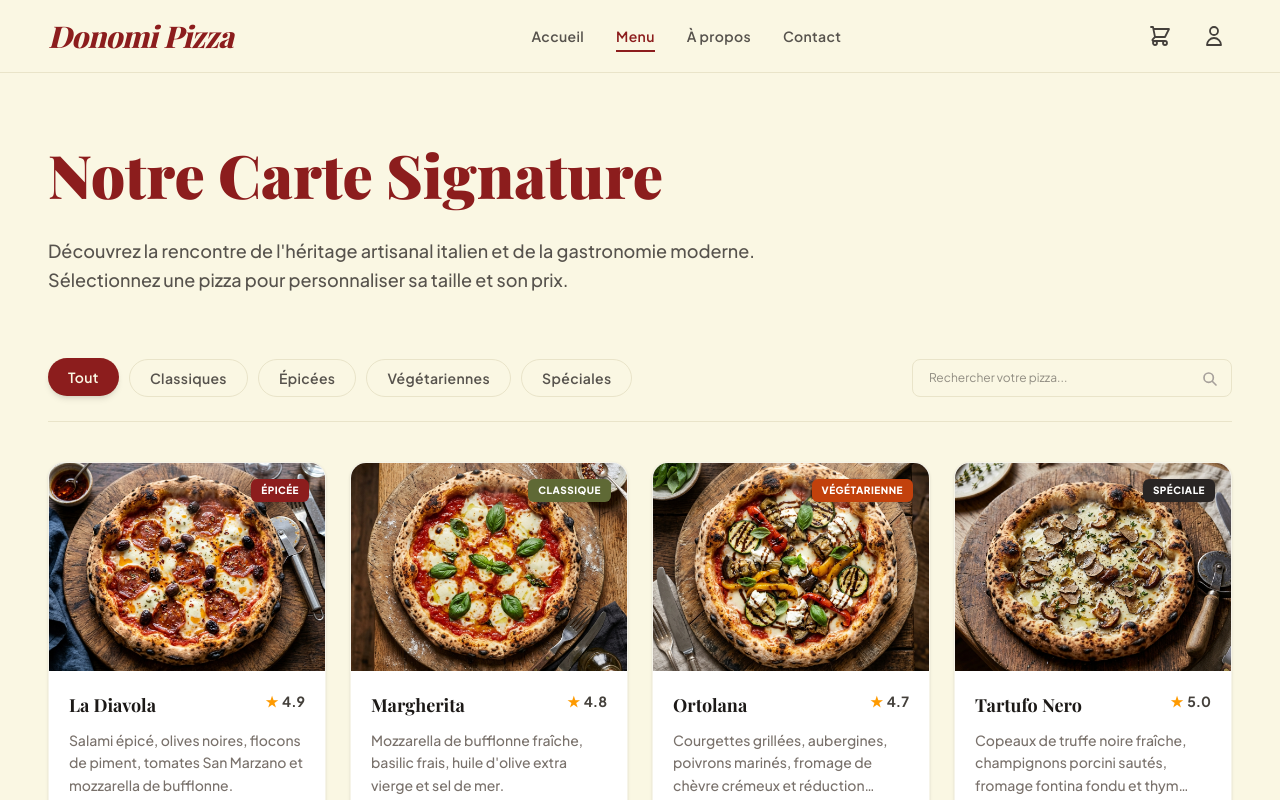
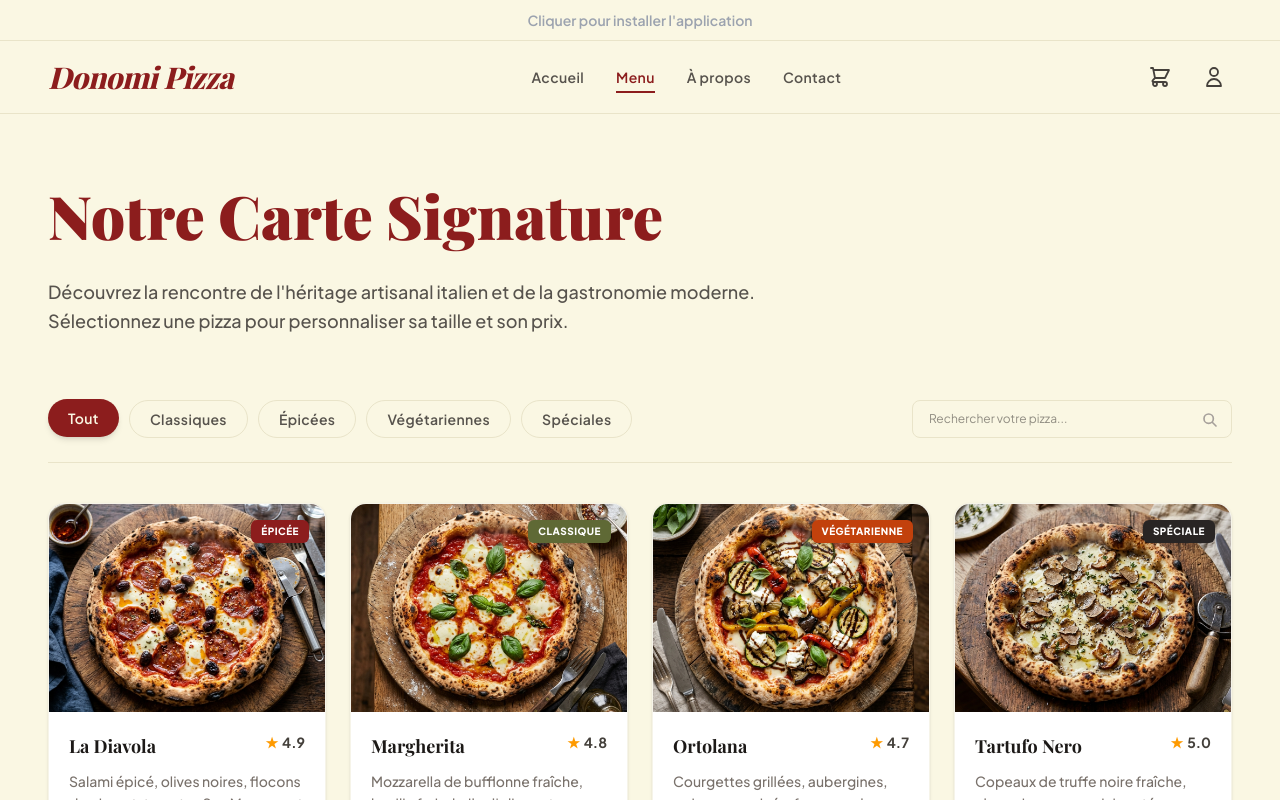
Before and after one commit to charafaberkane/Donomis-pizza, a Next.js app in the folder restaurant-app/: page /menu in a window 1280 px wide. Shown: the top 800 px of the page. Built offline with nearby package versions, Linux system fonts and the light colour scheme; a web font is replaced by a local one.

Commit message:
ajouter lien d'installation  au header

```diff
--- a/restaurant-app/package.json
+++ b/restaurant-app/package.json
@@ -9,7 +9,7 @@
     "lint": "eslint"
   },
   "dependencies": {
-    "next": "^13.4.10",
+    "next": "^16.2.11",
     "react": "^18.2.0",
     "react-dom": "^18.2.0"
   },
--- a/restaurant-app/src/app/layout.tsx
+++ b/restaurant-app/src/app/layout.tsx
@@ -1,6 +1,10 @@
 import type { Metadata } from "next";
 import { Playfair_Display, Plus_Jakarta_Sans } from "next/font/google";
 import "../assets/css/globals.css";
+import { InstalledDateProvider } from "@/providers/InstalledDateProvider";
+
+
+
 
 const playfair = Playfair_Display({
   variable: "--font-playfair",
@@ -32,7 +36,9 @@ export default function MiseEnPagePrincipale({
       className={`${playfair.variable} ${plusJakarta.variable} h-full antialiased`}
     >
       <body className="min-h-full flex flex-col">
-        <ClientShell>{children}</ClientShell>
+        <InstalledDateProvider>
+          <ClientShell>{children}</ClientShell>
+        </InstalledDateProvider>
       </body>
     </html>
   );
--- a/restaurant-app/src/components/ClientShell.tsx
+++ b/restaurant-app/src/components/ClientShell.tsx
@@ -51,7 +51,6 @@ function ClientShellInner({ children }: { children: React.ReactNode }) {
       {/* En-tête */}
       <Header
         pageActive={pageActive}
-        onChangerPage={() => {}} // Legacy prop (Header will use standard Links)
         onOuvrirPanier={ouvrirPanier}
         nombreArticles={nombreTotalArticles}
       />
--- /dev/null
+++ b/restaurant-app/src/components/InstallPrompt.tsx
@@ -0,0 +1,77 @@
+"use client"; // Nécessaire : écoute d'événements navigateur + localStorage
+
+import { useEffect, useState } from "react";
+import { useInstalledDate } from "@/providers/InstalledDateProvider";
+
+// Type de l'événement beforeinstallprompt (non standard dans les libs DOM)
+interface BeforeInstallPromptEvent extends Event {
+    prompt: () => Promise<void>; // Affiche la boîte d'installation native
+    userChoice: Promise<{ outcome: "accepted" | "dismissed" }>; // Choix de l'utilisateur
+}
+
+export default function InstallPrompt() {
+    // L'événement capturé pour déclencher l'installation plus tard
+    const [installPrompt, setInstallPrompt] =
+        useState<BeforeInstallPromptEvent | null>(null);
+    // Date de dernière fermeture de la bannière (epoch en secondes)
+    const [installDate, setInstallDate] = useInstalledDate();
+    // Horodatage courant au montage (évite de recalculer Date.now() à chaque rendu)
+    const [currentDate, setCurrentDate] = useState(() =>
+        Math.floor(Date.now() / 1000)
+    );
+
+    useEffect(() => {
+        // Intercepte l'événement PWA avant que le navigateur n'affiche son propre prompt
+        const getInstallPrompt = (event: Event) => {
+            event.preventDefault(); // Empêche le mini-infobar par défaut (Chrome)
+            setInstallPrompt(event as BeforeInstallPromptEvent);
+        };
+
+        window.addEventListener("beforeinstallprompt", getInstallPrompt);
+
+        // Nettoyage : retire l'écouteur au démontage
+        return () => {
+            window.removeEventListener("beforeinstallprompt", getInstallPrompt);
+        };
+    }, []);
+
+    // Fermeture manuelle : masque la bannière et mémorise la date (délai 24 h)
+    const handleClose = () => {
+        setInstallPrompt(null);
+        setInstallDate(currentDate);
+    };
+
+    // Lance le dialogue d'installation du navigateur
+    const handleInstall = async () => {
+        if (!installPrompt) return;
+        installPrompt.prompt();
+        const { outcome } = await installPrompt.userChoice;
+
+        // Si accepté, on retire la bannière immédiatement
+        if (outcome === "accepted") {
+            setInstallPrompt(null);
+        }
+    };
+
+    const installationDisponible = Boolean(installPrompt);
+
+    return (
+        <button
+            type="button"
+            onClick={handleInstall}
+            disabled={!installationDisponible}
+            className={`text-sm font-semibold transition ${
+                installationDisponible
+                    ? "text-[#8C1D1D] underline decoration-[#8C1D1D] underline-offset-2 hover:text-[#701616]"
+                    : "text-[#9CA3AF] cursor-not-allowed"
+            }`}
+            title={
+                installationDisponible
+                    ? "Cliquer pour installer l'application"
+                    : "Installation disponible sur les navigateurs compatibles"
+            }
+        >
+            Cliquer pour installer l'application
+        </button>
+    );
+}
--- a/restaurant-app/src/components/header/Header.tsx
+++ b/restaurant-app/src/components/header/Header.tsx
@@ -1,9 +1,10 @@
 import Link from "next/link";
 import { NomPage } from "../../types";
+import InstallPrompt from "@/components/InstallPrompt";
+
 
 interface HeaderProps {
   pageActive: NomPage;
-  onChangerPage: (page: NomPage) => void;
   onOuvrirPanier: () => void;
   nombreArticles: number;
 }
@@ -14,9 +15,13 @@ export default function Header({
   nombreArticles,
 }: HeaderProps) {
   return (
-    <header className="sticky top-0 z-40 bg-[#FAF7E3]/95 backdrop-blur-md border-b border-[#E9E4C9] py-4 px-6 md:px-12 flex items-center justify-between">
-      {/* Logo */}
-      <div className="flex items-center gap-2">
+    <>
+      <div className="sticky top-0 z-50 bg-[#FAF7E3]/95 border-b border-[#E9E4C9] py-2 px-6 md:px-12 text-center">
+        <InstallPrompt />
+      </div>
+      <header className="sticky top-[2.5rem] z-40 bg-[#FAF7E3]/95 backdrop-blur-md border-b border-[#E9E4C9] py-4 px-6 md:px-12 flex items-center justify-between">
+        {/* Logo */}
+        <div className="flex items-center gap-2">
         <Link
           href="/"
           className="font-serif italic text-2xl md:text-3xl font-extrabold text-[#8C1D1D] tracking-tight cursor-pointer bg-transparent border-none no-underline"
@@ -115,5 +120,6 @@ export default function Header({
         </button>
       </div>
     </header>
+    </>
   );
 }
--- /dev/null
+++ b/restaurant-app/src/providers/InstalledDateProvider.tsx
@@ -0,0 +1,63 @@
+"use client"; // Composant client : nécessaire pour utiliser localStorage et le state
+
+import { createContext, useContext, useState } from "react";
+
+// Le contexte stocke un tuple : [dateEpoch, fonctionDeMiseÀJour]
+type InstalledDateContextValue = [number, (date: number) => void];
+
+// null tant que le Provider n'enveloppe pas le composant
+const InstalledDateContext = createContext<InstalledDateContextValue | null>(
+    null
+);
+
+const STORAGE_KEY = "installedDate"; // Clé unique dans localStorage
+
+export function InstalledDateProvider({
+    children,
+}: {
+    children: React.ReactNode;
+}) {
+    // Initialisation paresseuse : on lit localStorage une seule fois au montage
+    const [installedDate, setInstalledDate] = useState(() => {
+        // Pendant le rendu serveur (SSR), window n'existe pas
+        if (typeof window === "undefined") {
+            return 0;
+        }
+
+        const saved = localStorage.getItem(STORAGE_KEY);
+        // Convertit la chaîne sauvegardée en nombre (epoch en secondes)
+        return saved ? Number(saved) : 0;
+    });
+
+    return (
+        // Partage la date et le setter avec tous les enfants
+<InstalledDateContext.Provider
+            value={[installedDate, setInstalledDate]}
+>
+            {children}
+</InstalledDateContext.Provider>
+    );
+}
+
+// Hook personnalisé : point d'accès unique pour lire / écrire la date
+export function useInstalledDate() {
+    const context = useContext(InstalledDateContext);
+
+    // Sécurité : le hook doit être appelé sous le Provider
+    if (!context) {
+        throw new Error(
+            "useInstalledDate doit être utilisé dans InstalledDateProvider"
+        );
+    }
+
+    const [installedDate, setInstalledDate] = context;
+
+    // Wrapper : synchronise React state ET localStorage
+    const setInstalledDateWithStorage = (date: number) => {
+        localStorage.setItem(STORAGE_KEY, String(date));
+        setInstalledDate(date);
+    };
+
+    // as const : TypeScript conserve le tuple [number, function]
+    return [installedDate, setInstalledDateWithStorage] as const;
+}
--- a/restaurant-app/tsconfig.json
+++ b/restaurant-app/tsconfig.json
@@ -15,7 +15,7 @@
     "moduleResolution": "bundler",
     "resolveJsonModule": true,
     "isolatedModules": true,
-    "jsx": "preserve",
+    "jsx": "react-jsx",
     "incremental": true,
     "plugins": [
       {
```
Also changed, not shown: 1 other file (tests, documents, lock files or other folders).
